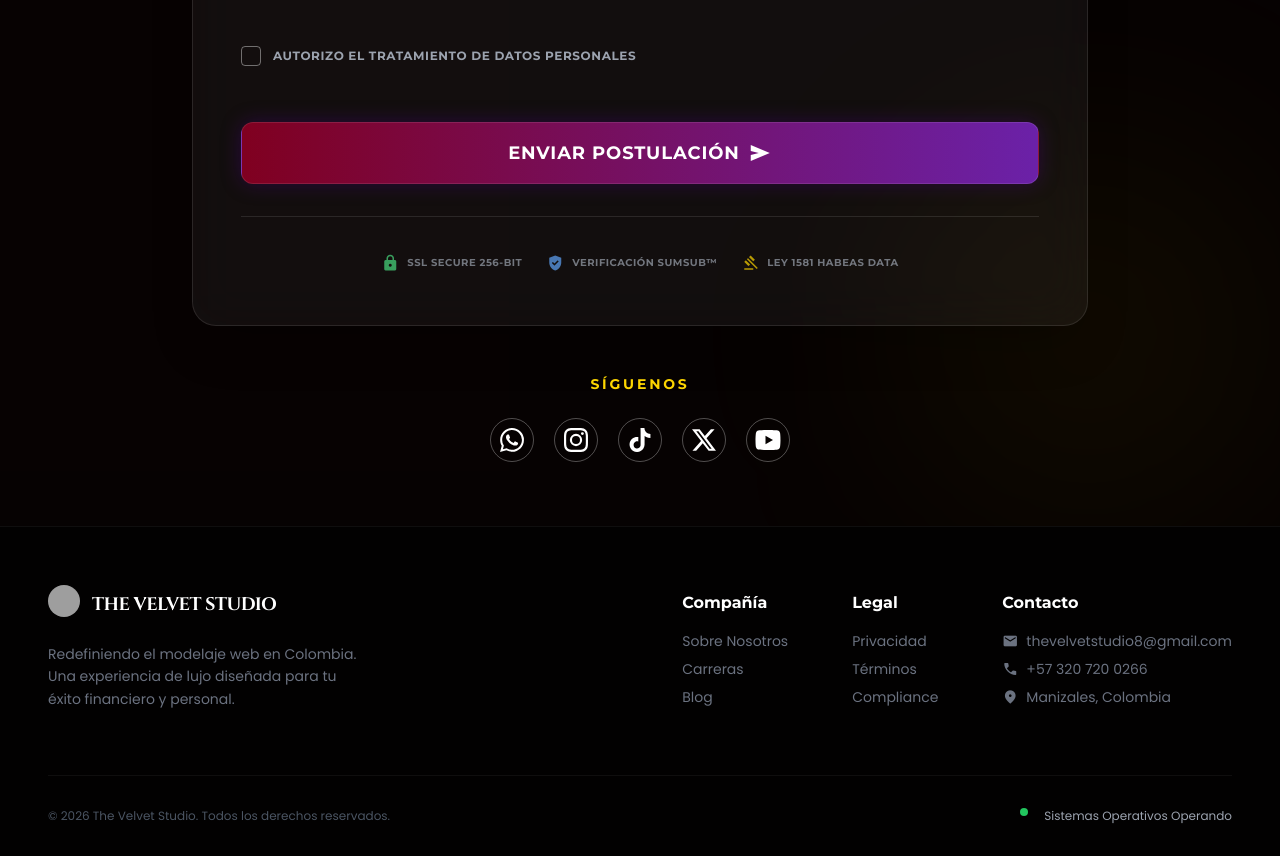
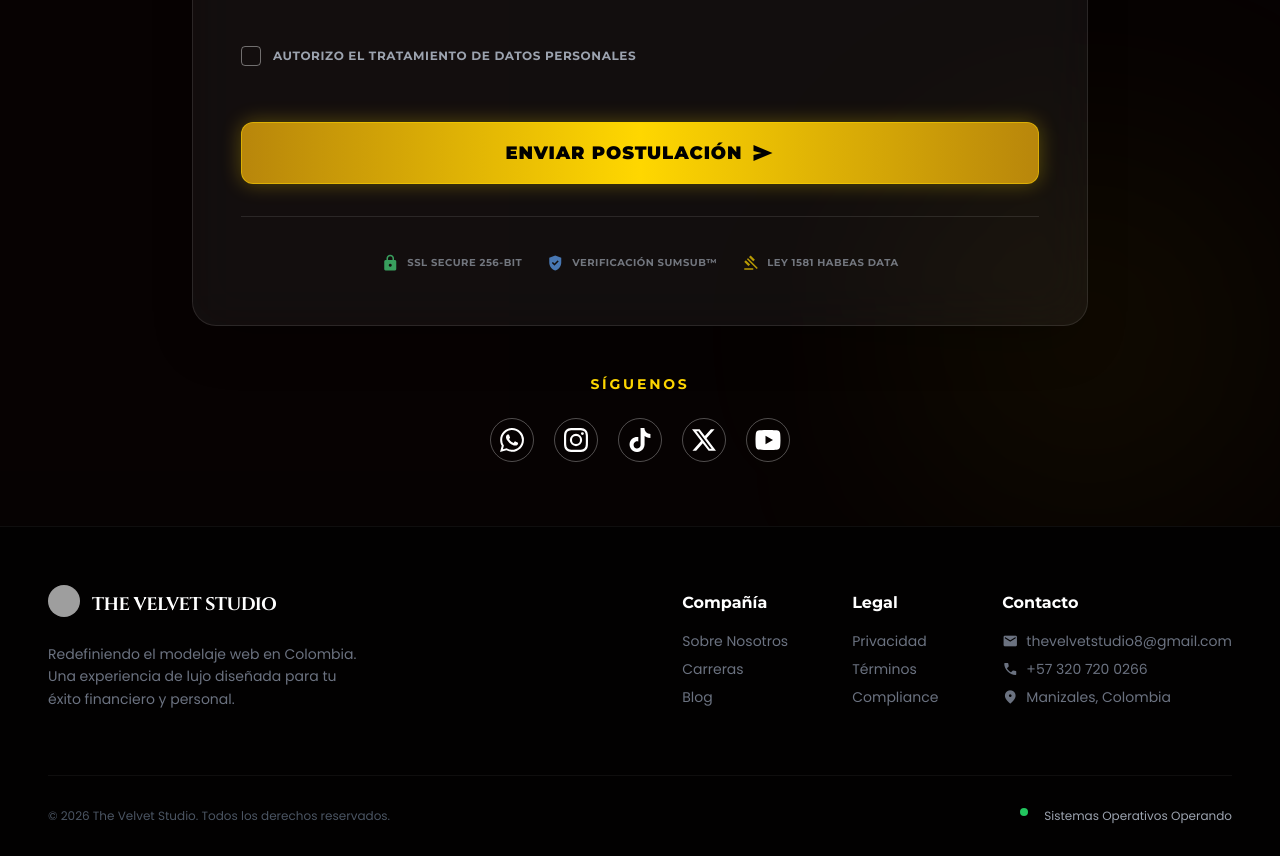
Before and after one commit to thevelvetstudio/the-velvet-studio, a React (Vite) app: page / in a window 1280 px wide. Shown: the part 3340-4196 px from the top of the page. Built offline with nearby package versions, Linux system fonts and the light colour scheme; grey boxes are pictures that could not be loaded; a web font is replaced by a local one.

Commit message:
Update ApplicationForm.tsx

```diff
--- a/components/ApplicationForm.tsx
+++ b/components/ApplicationForm.tsx
@@ -213,7 +213,7 @@ export const ApplicationForm: React.FC = () => {
                                 <button
                                     type="submit"
                                     disabled={isSubmitting}
-                                    className="w-full py-4 rounded-xl bg-gradient-to-r from-primary to-purple-800 hover:from-purple-700 hover:to-purple-900 text-white font-bold text-lg shadow-[0_0_20px_rgba(75,0,130,0.4)] hover:shadow-[0_0_30px_rgba(75,0,130,0.6)] transition-all transform hover:-translate-y-1 relative overflow-hidden group border border-white/10 disabled:opacity-70 disabled:cursor-not-allowed disabled:transform-none"
+                                    className="w-full py-4 rounded-xl bg-gradient-to-r from-[#B8860B] via-[#FFD700] to-[#B8860B] hover:from-[#DAA520] hover:via-[#FFE4B5] hover:to-[#DAA520] text-black font-black text-lg shadow-[0_0_20px_rgba(255,215,0,0.3)] hover:shadow-[0_0_30px_rgba(255,215,0,0.5)] transition-all transform hover:-translate-y-1 relative overflow-hidden group border border-[#FFD700]/50 disabled:opacity-70 disabled:cursor-not-allowed disabled:transform-none"
                                 >
                                     <div className="absolute inset-0 bg-gradient-to-r from-transparent via-white/10 to-transparent translate-x-[-100%] group-hover:translate-x-[100%] transition-transform duration-1000"></div>
                                     <span className="relative z-10 flex items-center justify-center gap-2 font-display uppercase tracking-wider">
```
